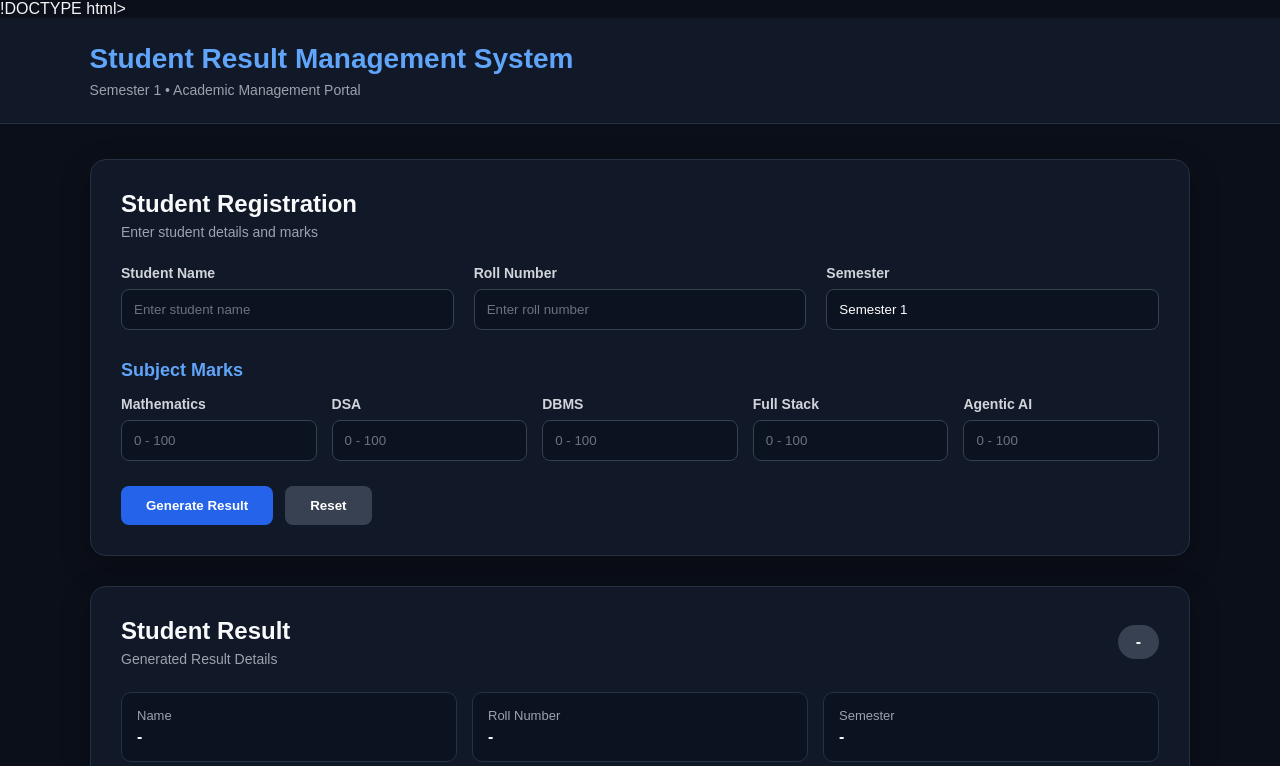
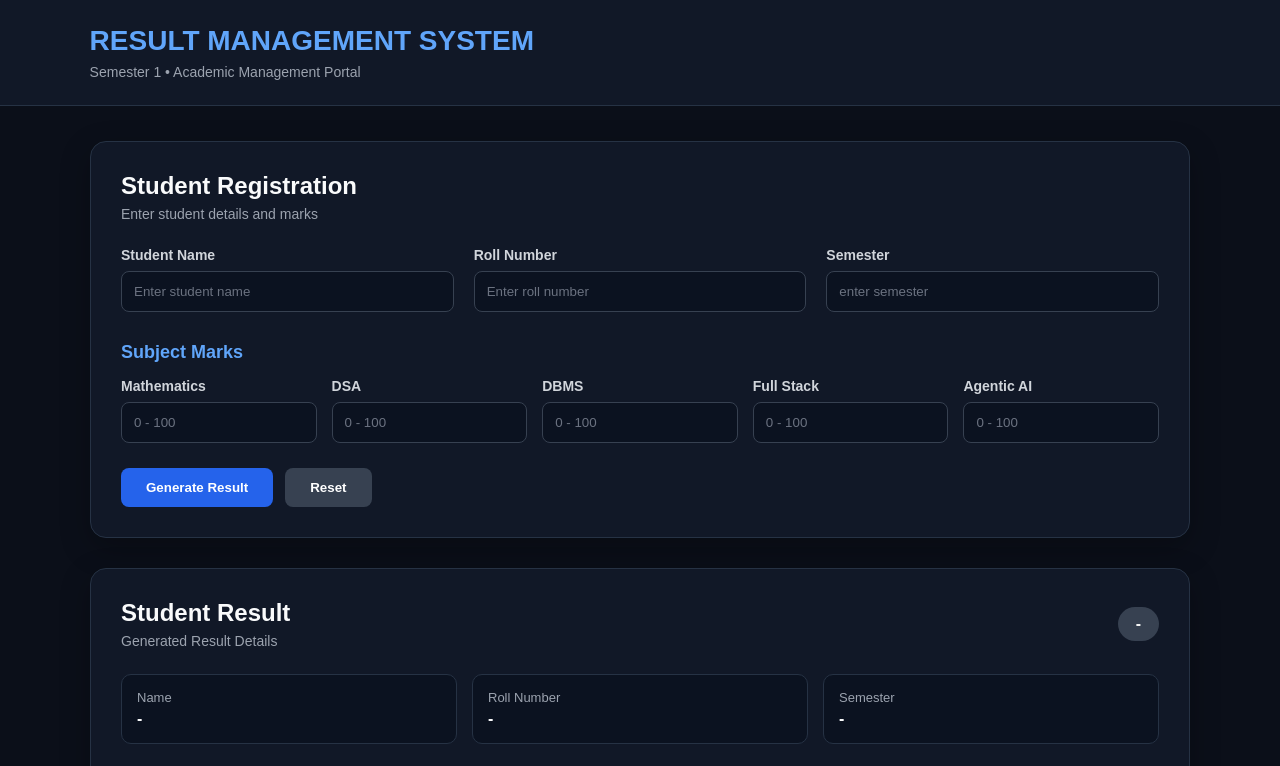
Before and after one commit to Munna-jayprakash/Result-Management-System, a plain HTML site: page index.html in a window 1280 px wide. Shown: the top 766 px of the page. Drawn offline with Linux system fonts and the light colour scheme.

Commit message:
Initial commit

```diff
--- a/index.html
+++ b/index.html
@@ -1,4 +1,4 @@
-!DOCTYPE html>
+<!DOCTYPE html>
 <html lang="en">
 <head>
     <meta charset="UTF-8">
@@ -15,7 +15,7 @@
 
     <header class="header">
         <div>
-            <h1>Student Result Management System</h1>
+            <h1>RESULT MANAGEMENT SYSTEM</h1>
             <p>Semester 1 • Academic Management Portal</p>
         </div>
     </header>
@@ -57,8 +57,8 @@
                         <input
                             type="text"
                             id="semester"
-                            value="Semester 1"
-                            readonly>
+                            placeholder="enter semester"
+                            required>
                     </div>
 
                 </div>
```
